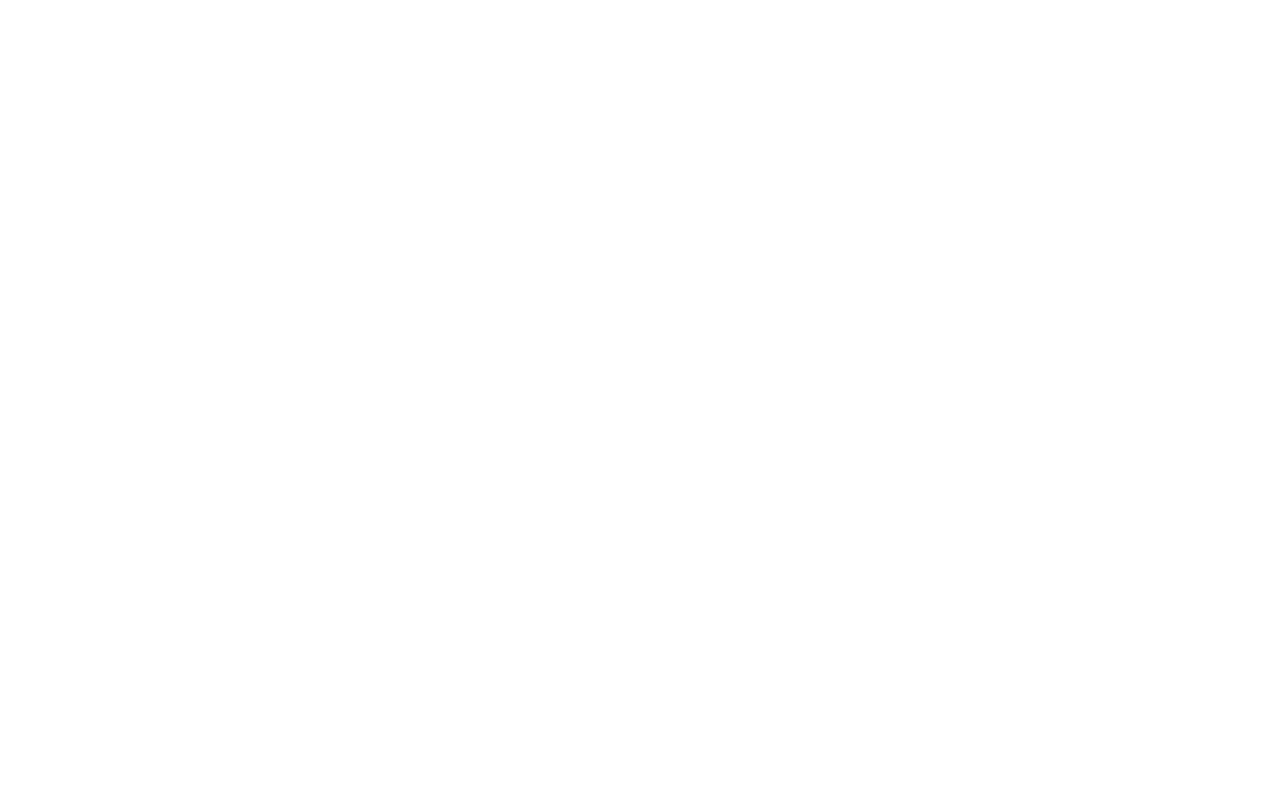
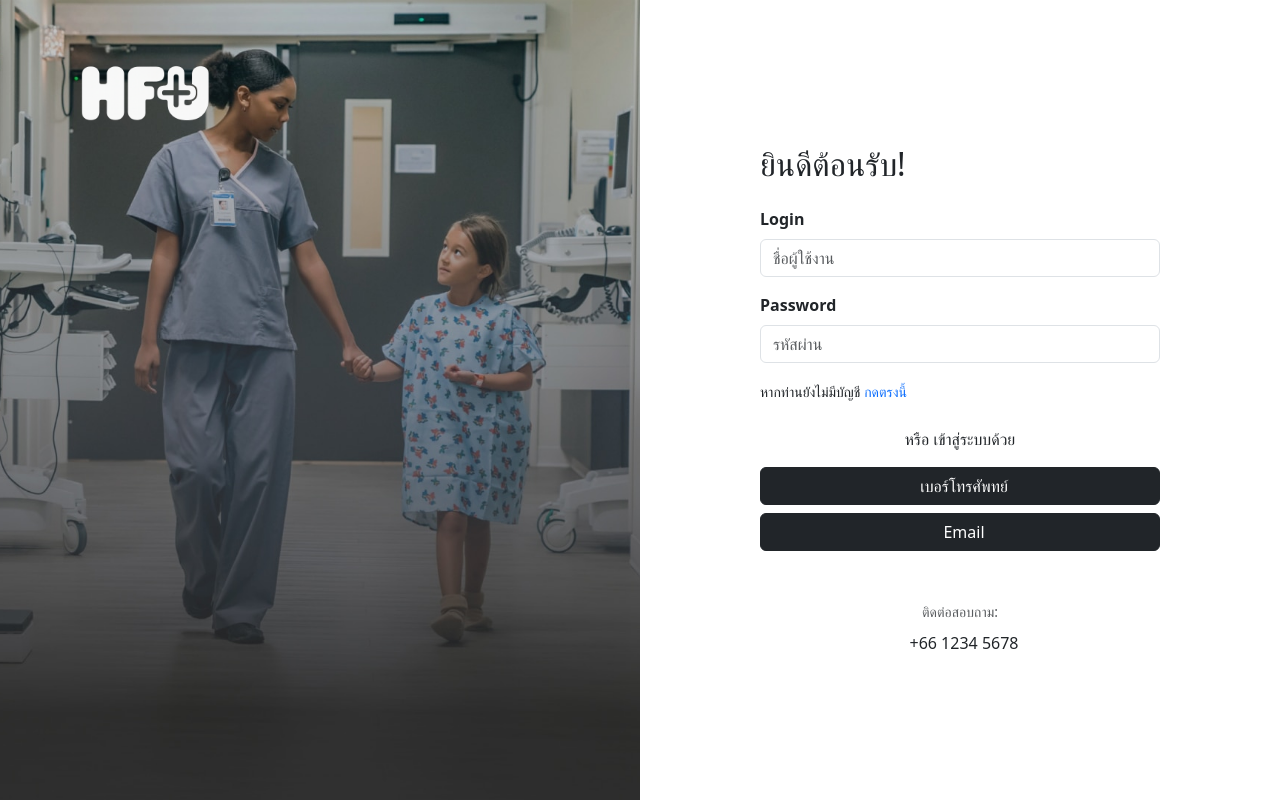
Before and after one commit to Hyperteee/Final-Project2-Frontendd, a React (Vite) app in the folder Health-Queuee/: page / in a window 1280 px wide. Built offline with nearby package versions, Linux system fonts and the light colour scheme.

Commit message:
Update App.jsx

```diff
--- a/Health-Queuee/src/App.jsx
+++ b/Health-Queuee/src/App.jsx
@@ -16,12 +16,12 @@ function App() {
   return (
     // <HealthcarePage />
     // <Navbar />
-    // <LoginPage />
-    <BrowserRouter basename="/Final-Project2-Frontendd/">
-      <Routes>
-        <Route path="Layout" element={<Layout />} />
-      </Routes>
-    </BrowserRouter>
+    <LoginPage />
+    // <BrowserRouter basename="/Final-Project2-Frontendd/">
+    //   <Routes>
+    //     <Route path="Layout" element={<Layout />} />
+    //   </Routes>
+    // </BrowserRouter>
   );
 }
 
```
